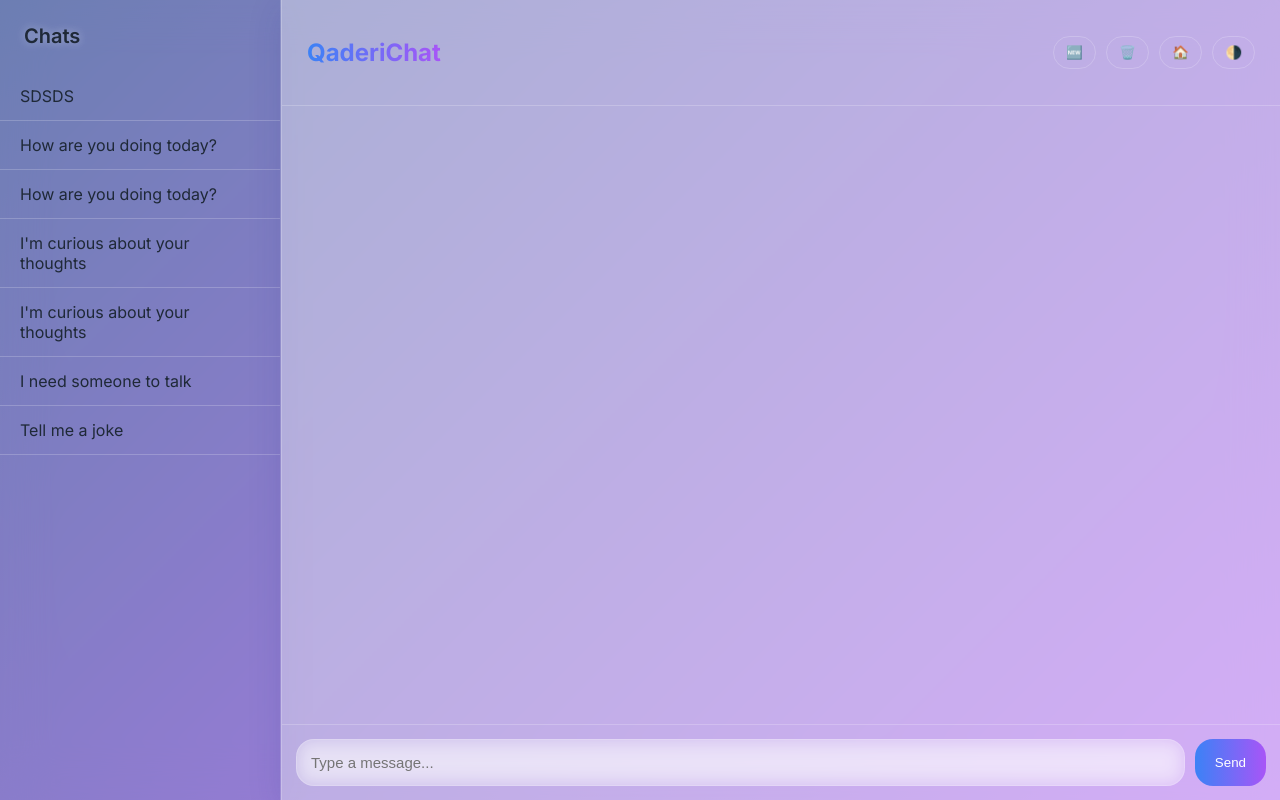
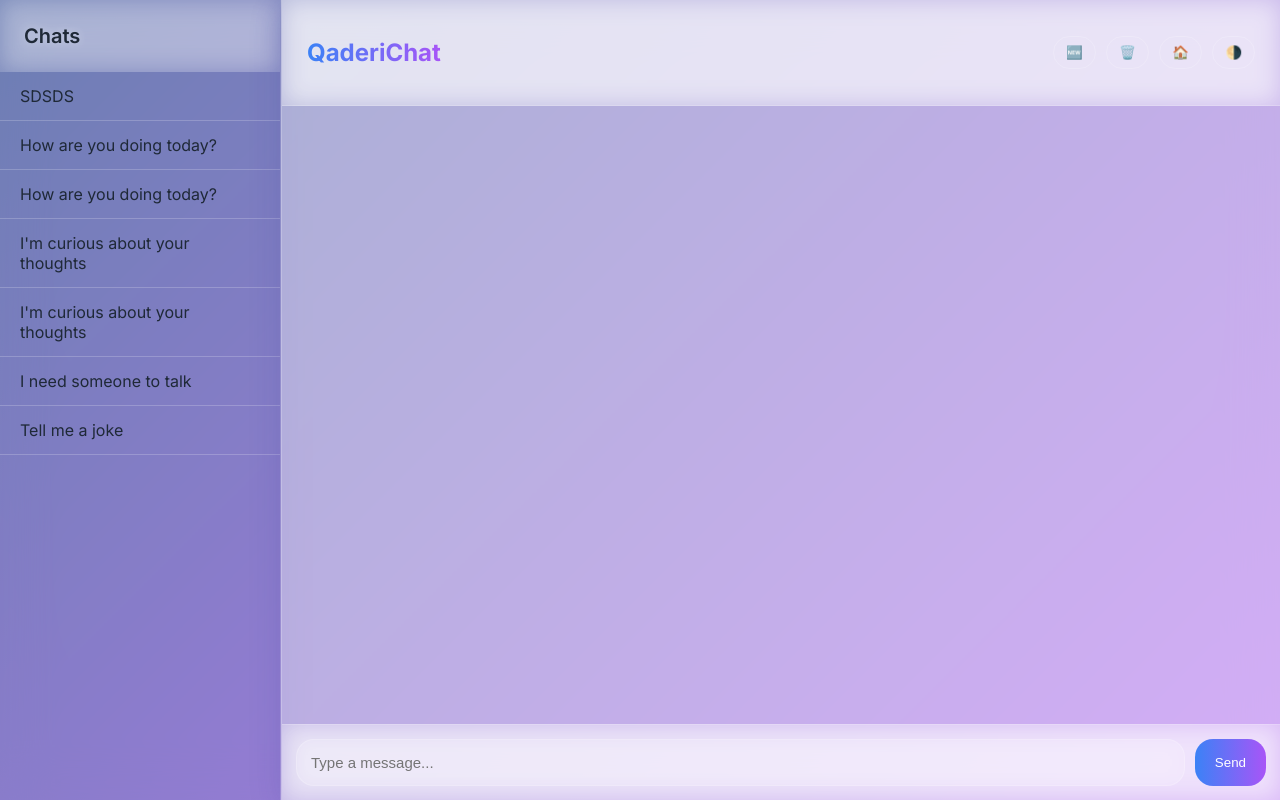
Before and after one commit to FaridullahQ/Chatbot, a Django app: page /chat/ in a window 1280 px wide. Run offline with Django 4.2, Linux system fonts and the light colour scheme; data comes from the database, SQL or seed files in the repository; both versions use the stored data as it was after the commit.

Commit message:
git add static/chat/style.css

```diff
--- a/templates/chat/chat.html
+++ b/templates/chat/chat.html
@@ -40,6 +40,7 @@
       color: var(--text);
       backdrop-filter: blur(var(--blur));
       transition: all 0.4s ease;
+      overflow: hidden;
     }
 
     /* Sidebar */
@@ -53,14 +54,22 @@
       flex-direction: column;
       border-right: 1px solid var(--border);
       animation: fadeIn 0.8s ease;
+      height: 100vh;
     }
+
     .sidebar h3 {
       font-size: 20px;
       padding: 1.5rem;
       margin: 0;
       font-weight: 600;
       text-shadow: 0 0 10px rgba(255,255,255,0.4);
+      position: sticky;
+      top: 0;
+      backdrop-filter: blur(12px);
+      background: rgba(255, 255, 255, 0.1);
+      z-index: 10;
     }
+
     #chat-list {
       list-style: none;
       padding: 0;
@@ -68,6 +77,7 @@
       overflow-y: auto;
       flex: 1;
     }
+
     #chat-list li {
       padding: 14px 20px;
       border-bottom: 1px solid var(--border);
@@ -95,6 +105,7 @@
       box-shadow: var(--glass-shadow);
       border-left: 1px solid var(--border);
       animation: fadeIn 0.8s ease;
+      height: 100vh;
     }
 
     /* Header */
@@ -104,7 +115,13 @@
       align-items: center;
       padding: 18px 25px;
       border-bottom: 1px solid var(--border);
+      position: sticky;
+      top: 0;
+      backdrop-filter: blur(12px);
+      background: rgba(255, 255, 255, 0.15);
+      z-index: 100;
     }
+
     .chat-header h2 {
       font-size: 24px;
       font-weight: 700;
@@ -112,6 +129,7 @@
       -webkit-background-clip: text;
       -webkit-text-fill-color: transparent;
     }
+
     .chat-actions button {
       background: transparent;
       border: 1px solid var(--border);
@@ -175,6 +193,11 @@
       display: flex;
       padding: 14px;
       border-top: 1px solid var(--border);
+      position: sticky;
+      bottom: 0;
+      backdrop-filter: blur(12px);
+      background: rgba(255, 255, 255, 0.15);
+      z-index: 100;
     }
     .input-area input {
       flex: 1;
@@ -217,6 +240,18 @@
       .sidebar { width: 70px; }
       .sidebar h3 { display: none; }
       #chat-list li { font-size: 0; }
+    }
+
+    /* Scrollbar Style */
+    ::-webkit-scrollbar {
+      width: 6px;
+    }
+    ::-webkit-scrollbar-thumb {
+      background: linear-gradient(180deg, var(--primary), var(--accent));
+      border-radius: 10px;
+    }
+    ::-webkit-scrollbar-track {
+      background: transparent;
     }
   </style>
 </head>
```
Also changed, not shown: static/css/style.css (+36 -44 lines), db.sqlite3, 1 other file.
